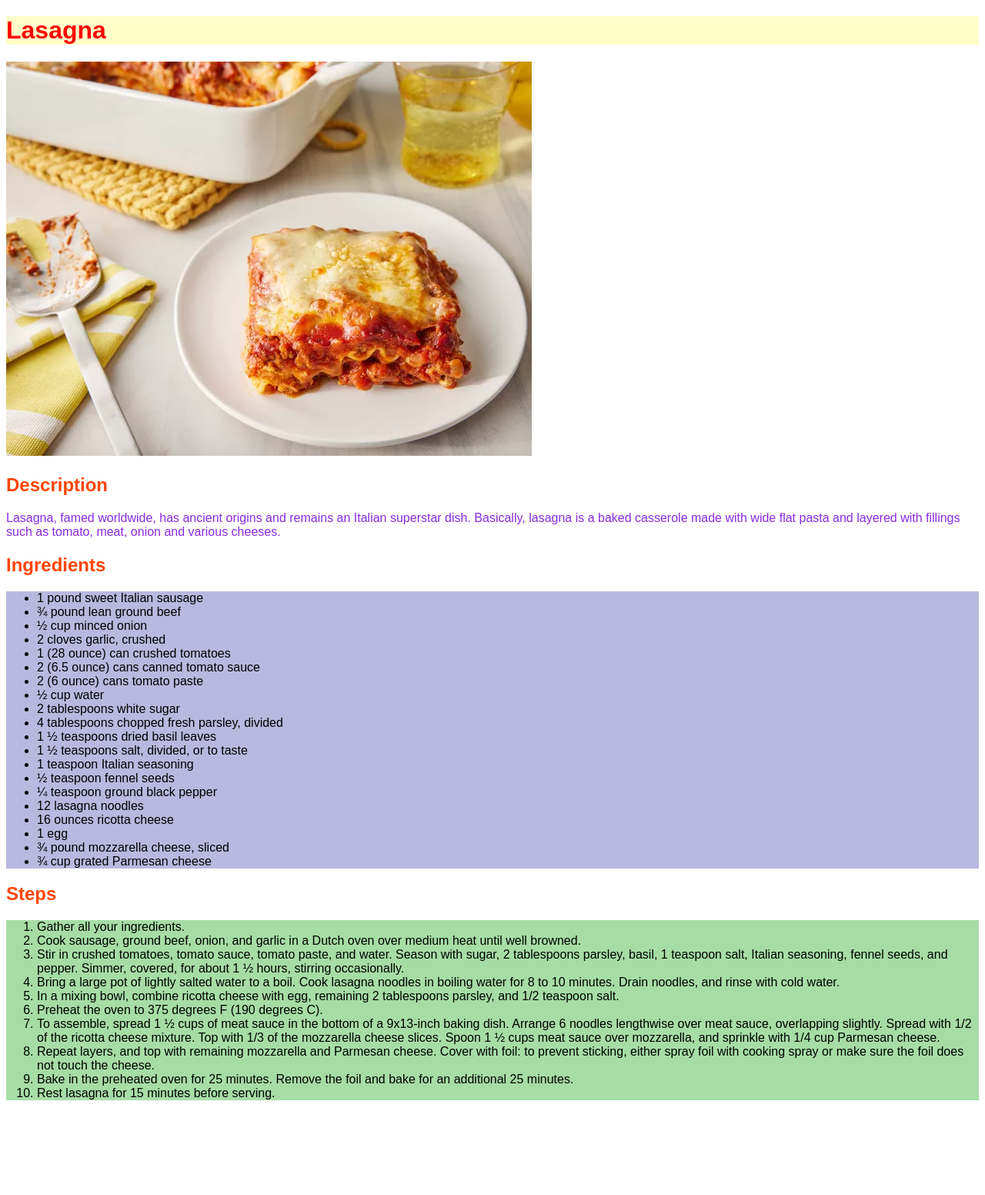
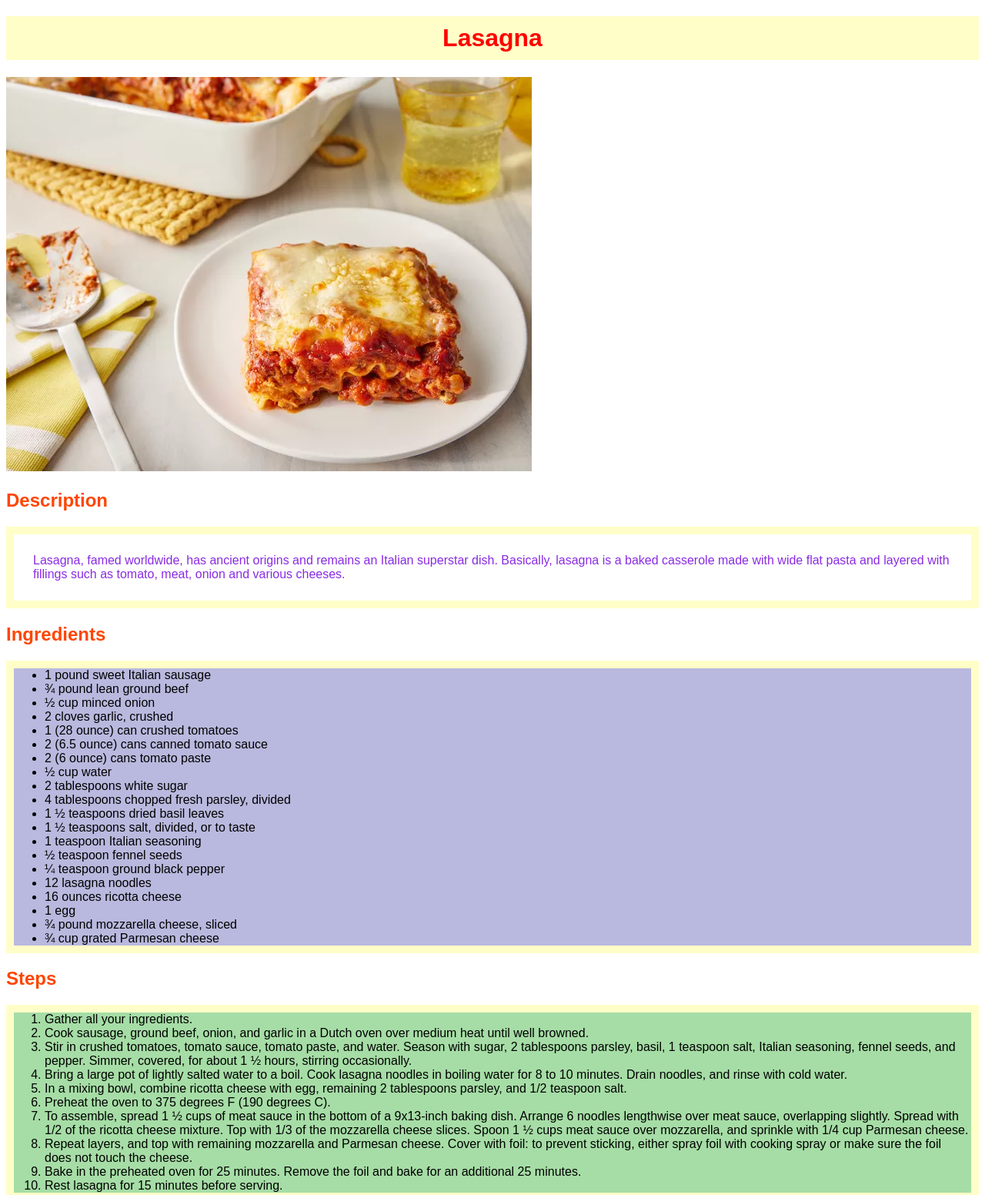
Before and after one commit to Rubasso/odin-recipes, a plain HTML site: page recipes/lasagna.html in a window 1280 px wide. Shown: the top 1552 px of the page at 77% size. Before the commit the page ends 1445 px from the top, so only its background shows below. Drawn offline with Linux system fonts and the light colour scheme.

Commit message:
Add and change elements on the CSS file

```diff
--- a/style.css
+++ b/style.css
@@ -2,6 +2,8 @@ h1 {
     color:red;
     background-color: #fffec8;
     font-family: Arial, Helvetica, sans-serif;
+    text-align: center;
+    padding: 10px;
 }
 
 h2{
@@ -11,15 +13,19 @@ h2{
 
 p{
     font-family: Arial, Helvetica, sans-serif;
-    color:blueviolet
+    color:blueviolet;
+    padding: 25px;
+    border: #fffec8 solid 10px;
 }
 
 ul{
     font-family: Arial, Helvetica, sans-serif;
     background-color: rgb(185, 185, 223);
+    border: #fffec8 solid 10px;
 }
 
 ol{
     font-family: Arial, Helvetica, sans-serif;
     background-color: rgb(166, 221, 166);
+    border: #fffec8 solid 10px;
 }
```
